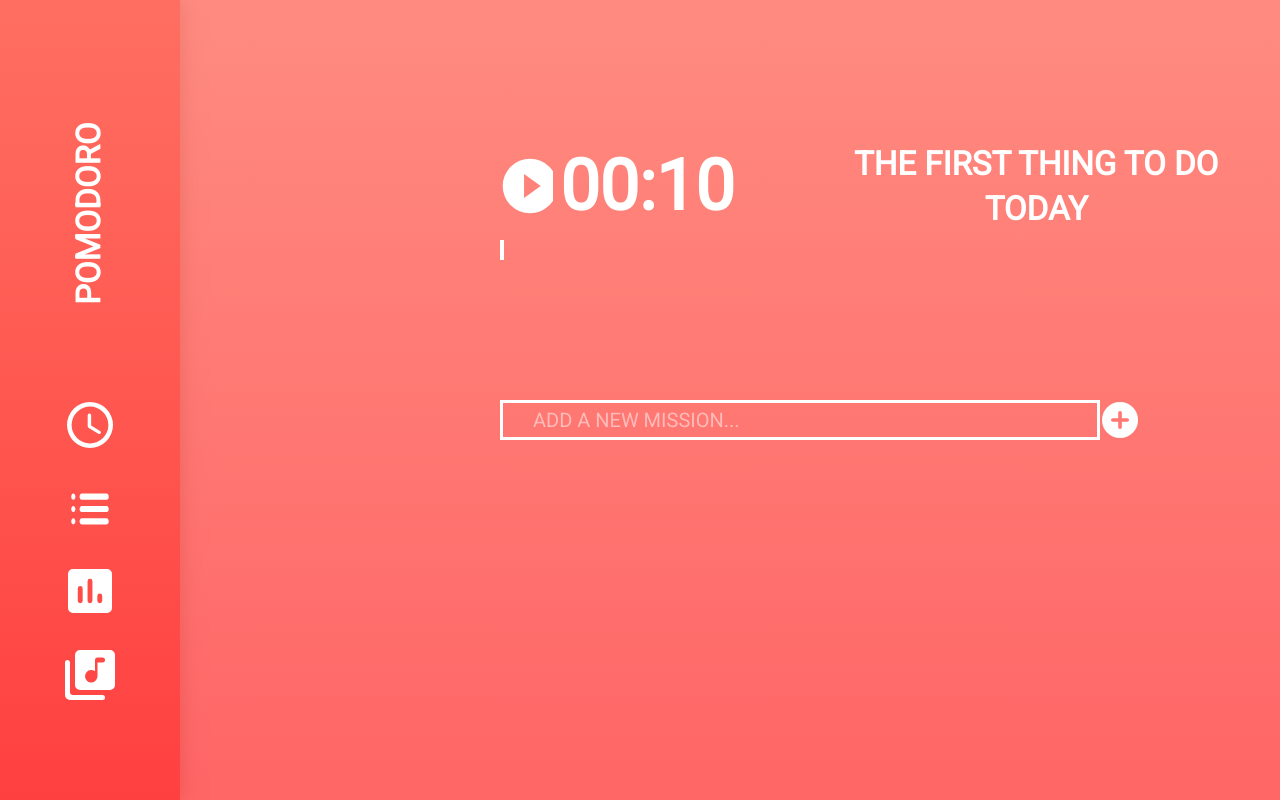
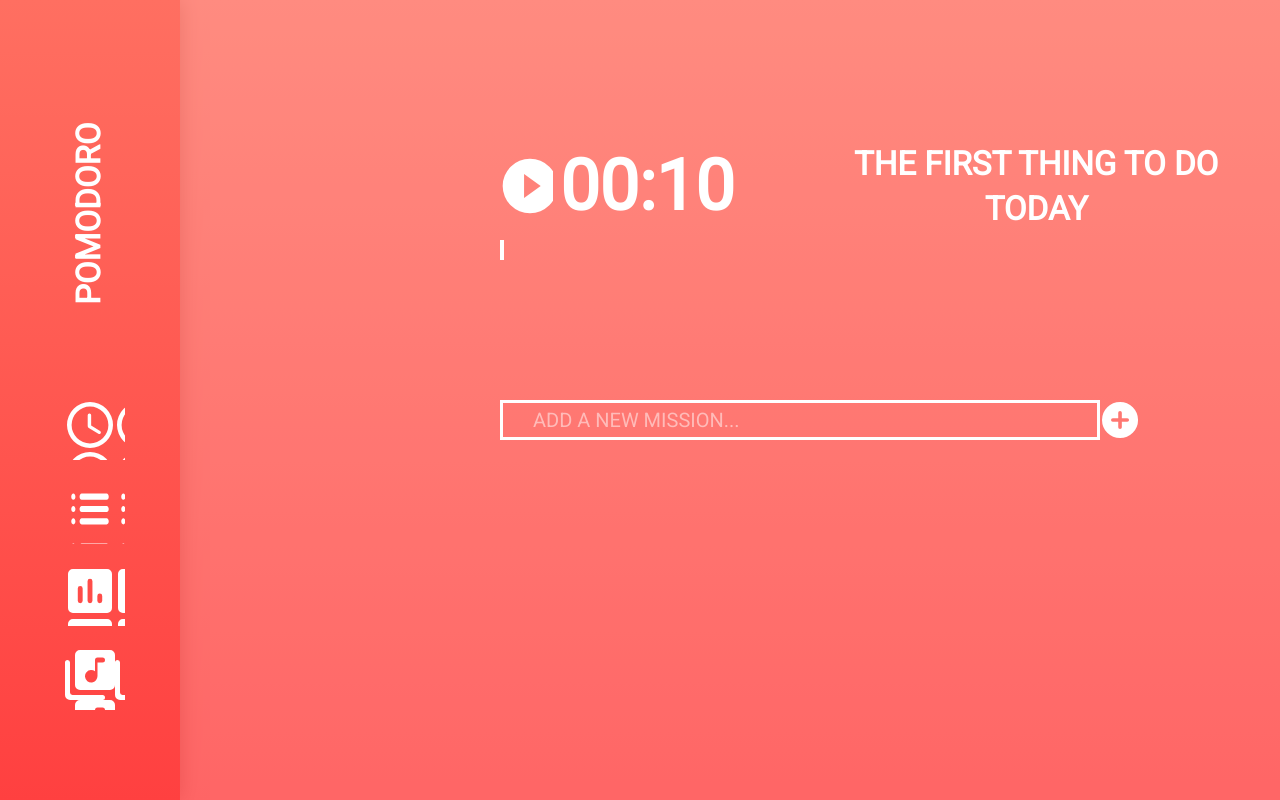
Before and after one commit to Waouo/Pomodoro, a React app: page / in a window 1280 px wide. Shown: the top 800 px of the page. Built offline with nearby package versions, Linux system fonts and the light colour scheme.

Commit message:
icon-background_scss

```diff
--- a/src/style/_module.scss
+++ b/src/style/_module.scss
@@ -21,6 +21,9 @@
   align-items: center;
 }
 
+.justify-content-center {
+  justify-content: center;
+}
 
 .justify-content-sb {
   justify-content: space-between;
@@ -40,32 +43,20 @@
   background-color: rgba(255, 255, 255, 0);
 }
 
-.icon-schedule {
-  background-image: url(../images/round-schedule-24px.svg);
+$icon-background: (
+  schedule: url(../images/round-schedule-24px.svg),
+  list: url(../images/round-list-24px.svg),
+  assessment: url(../images/round-assessment-24px.svg),
+  music: url(../images/round-library_music-24px.svg),
+  add: url(../images/round-add_circle-24px.svg),
+  play: url(../images/baseline-play_circle_filled-24px.svg) 0% 0% no-repeat
+    padding-box,
+  pause: url(../images/baseline-pause_circle_filled-24px.svg) 0% 0% no-repeat
+    padding-box,
+);
+
+@each $key, $value in $icon-background {
+  .icon-#{$key} {
+    background: $value;
+  }
 }
-
-.icon-list {
-  background-image: url(../images/round-list-24px.svg);
-}
-
-.icon-assessment {
-  background-image: url(../images/round-assessment-24px.svg);
-}
-
-.icon-music {
-  background-image: url(../images/round-library_music-24px.svg);
-}
-
-.icon-add {
-  background-image: url(../images/round-add_circle-24px.svg);
-}
-
-.icon-play {
-  background: url(../images/baseline-play_circle_filled-24px.svg) 0% 0%
-    no-repeat padding-box;
-}
-
-.icon-pause {
-  background: url(../images/baseline-pause_circle_filled-24px.svg) 0% 0%
-    no-repeat padding-box;
-}
```
